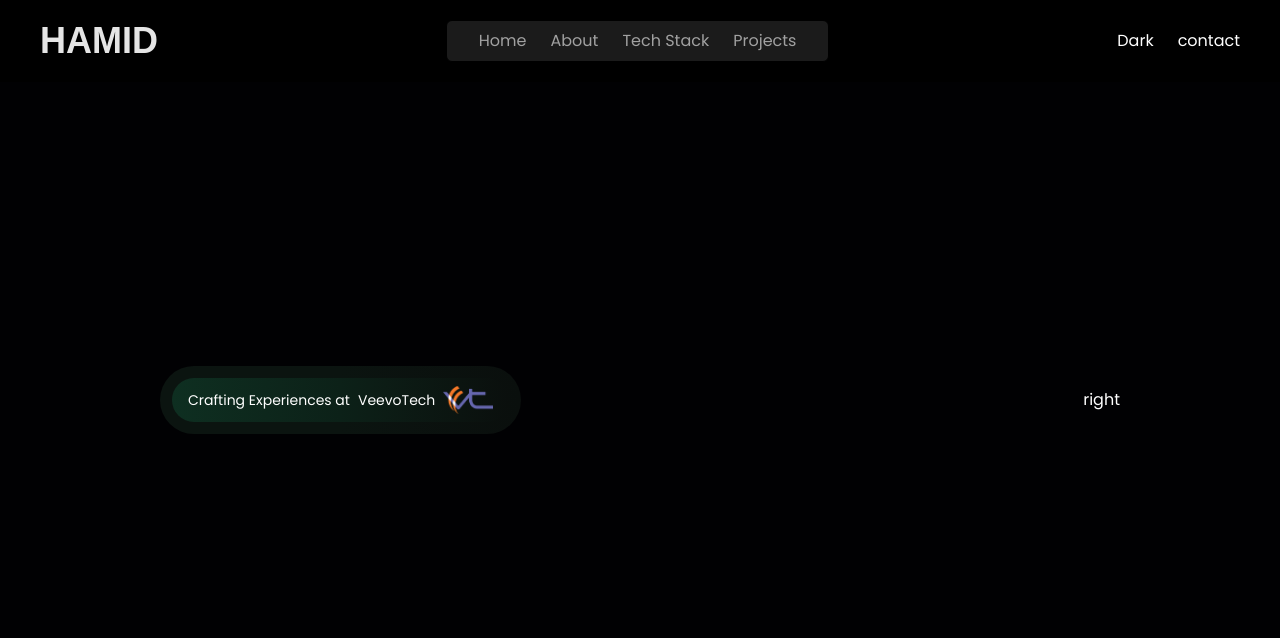
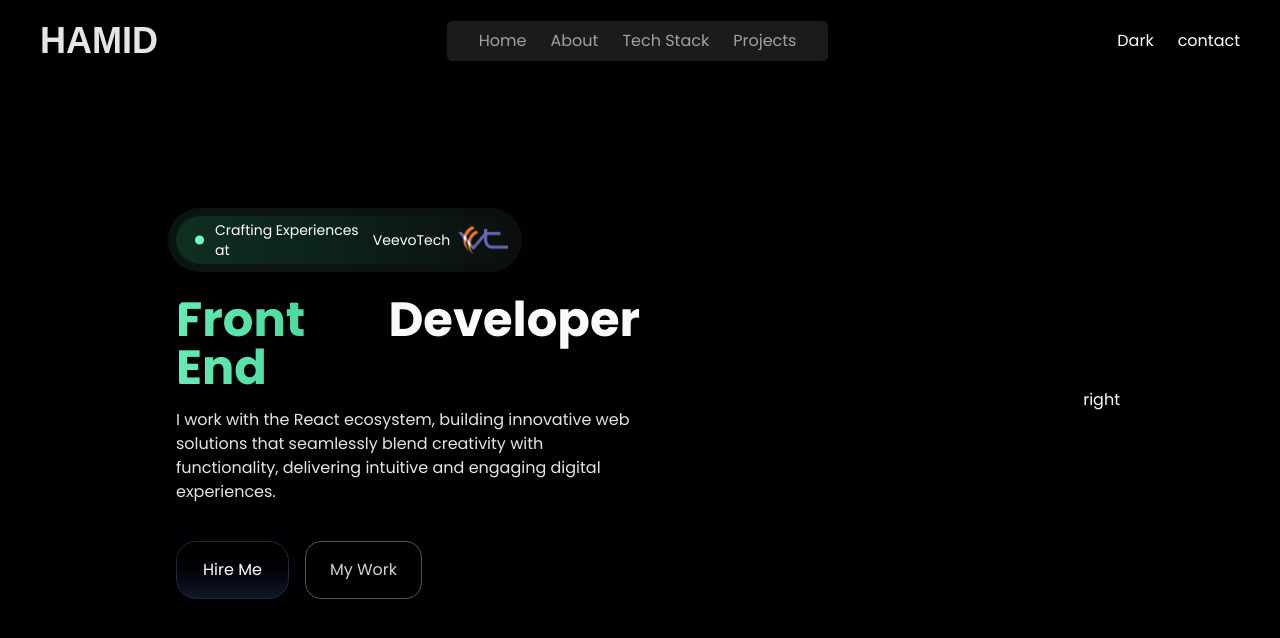
Before and after one commit to Hamid-Iqball/HamidIqbal-portfolio, a Next.js app: page / in a window 1280 px wide. Shown: the top 638 px of the page. Built offline with nearby package versions, Linux system fonts and the light colour scheme; a web font is replaced by a local one.

Commit message:
completed the Herosection text part

```diff
--- a/package.json
+++ b/package.json
@@ -9,9 +9,10 @@
     "lint": "next lint"
   },
   "dependencies": {
+    "@react-spring/web": "^9.7.5",
     "next": "15.2.3",
-    "react": "^19.0.0",
-    "react-dom": "^19.0.0",
+    "react": "^18.3.1",
+    "react-dom": "^18.3.1",
     "react-icons": "^5.5.0"
   },
   "devDependencies": {
--- a/src/app/globals.css
+++ b/src/app/globals.css
@@ -19,3 +19,45 @@
   .nav-sidebar {
     @apply absolute left-0 right-0 bg-black/80 backdrop-blur-md transition-all duration-300 ease-in-out overflow-hidden z-20 mx-auto sm:hidden block;
   }
+
+  @layer utilities {
+    @keyframes gradient {
+      0% { background-position: 0% 50%; }
+      50% { background-position: 100% 50%; }
+      100% { background-position: 0% 50%; }
+    }
+
+    .animate-gradient {
+      animation: gradient 8s linear infinite;
+    }
+  }
+
+  @layer utilities {
+    @keyframes star-movement-bottom {
+      0% { transform: translate(0%, 0%); opacity: 1; }
+      100% { transform: translate(-100%, 0%); opacity: 0; }
+    }
+
+    @keyframes star-movement-top {
+      0% { transform: translate(0%, 0%); opacity: 1; }
+      100% { transform: translate(100%, 0%); opacity: 0; }
+    }
+
+    .animate-star-movement-bottom {
+      animation: star-movement-bottom linear infinite alternate;
+    }
+
+    .animate-star-movement-top {
+      animation: star-movement-top linear infinite alternate;
+    }
+  }
+
+  @layer utilities{
+    @keyframes shine {
+      0% { background-position: 100% }
+      100% {background-position: -100%;}
+    }
+    .animate-shine{
+      animation:shine 5s linear infinite;
+    }
+  }
--- a/src/app/layout.tsx
+++ b/src/app/layout.tsx
@@ -13,10 +13,10 @@ export default function RootLayout({
   children: React.ReactNode;
 }) {
   return (
-    <html lang="en">
+    <html lang="en" className="scroll-smooth">
       <body className="min-h-screen flex flex-col">
         <Navbar/>
-        <main>
+        <main className="flex-grow">
         {children}
         </main>
 
--- /dev/null
+++ b/src/components/GradientText.tsx
@@ -0,0 +1,82 @@
+"use client"
+
+import React, { ReactNode } from 'react';
+
+interface GradientTextProps {
+    children: ReactNode;
+    className?: string;
+    colors?: string[];
+    animationSpeed?: number;
+    showBorder?: boolean;
+}
+
+//This component is being copied from the ReactBits library.
+export default function GradientText({
+    children,
+    className = "",
+    colors = ["#ffaa40", "#d1e3dc", "#ffaa40"],
+    animationSpeed = 8,
+    showBorder = false,
+}: GradientTextProps) {
+    const gradientStyle = {
+        backgroundImage: `linear-gradient(to right, ${colors.join(", ")})`,
+        animationDuration: `${animationSpeed}s`,
+    };
+
+    return (
+        <div
+            className={`relative mr-3 flex max-w-fit flex-row items-center justify-center rounded-[1.25rem] font-medium backdrop-blur transition-shadow duration-500 overflow-hidden cursor-pointer ${className}`}
+        >
+            {showBorder && (
+                <div
+                    className="absolute inset-0 bg-cover z-0 pointer-events-none animate-gradient"
+                    style={{
+                        ...gradientStyle,
+                        backgroundSize: "300% 100%",
+                    }}
+                >
+                    <div
+                        className="absolute inset-0 bg-black rounded-[1.25rem] z-[-1]"
+                        style={{
+                            width: "calc(100% - 2px)",
+                            height: "calc(100% - 2px)",
+                            left: "0%",
+                            top: "0%",
+                            transform: "translate(-50%, -50%)",
+                        }}
+                    ></div>
+                </div>
+            )}
+            <div
+                className="inline-block font-bold relative z-2 text-transparent bg-cover animate-gradient"
+                style={{
+                    ...gradientStyle,
+                    backgroundClip: "text",
+                    WebkitBackgroundClip: "text",
+                    backgroundSize: "300% 100%",
+                }}
+            >
+                {children}
+            </div>
+        </div>
+    );
+}
+
+// tailwind.config.js
+// module.exports = {
+//   theme: {
+//     extend: {
+//       keyframes: {
+//         gradient: {
+//           '0%': { backgroundPosition: '0% 50%' },
+//           '50%': { backgroundPosition: '100% 50%' },
+//           '100%': { backgroundPosition: '0% 50%' },
+//         },
+//       },
+//       animation: {
+//         gradient: 'gradient 8s linear infinite'
+//       },
+//     },
+//   },
+//   plugins: [],
+// };
--- a/src/components/Hero.tsx
+++ b/src/components/Hero.tsx
@@ -2,20 +2,51 @@
 
 import Image from "next/image"
 import Link from "next/link"
+import GradientText from "./GradientText"
+import StarBorder from "./StarBorders"
+import ShinyText from "./ShinnyButton"
 
 function Hero() {
   return (
     <section className="h-screen flex justify-between items-center text-white">
-    <div >
-      <div className=" bg-gradient-to-r from-[#0B1410] via-[#0B1410] to-[#0A0F0D] rounded-full p-3">
-
-      <div className="flex gap-2 items-center bg-gradient-to-r from-[#0E2F21] via-[#0C2118] to-[#0A0F0D] px-4 p-2 rounded-full text-sm">Crafting Experiences at  <Link href="https://veevotech.com/" className="flex items-center gap-2"> <span className=" underline-offset-4 ">
-
+      <div className="flex flex-col max-w-1/2 w-full ">
+  {/* Heading  1*/}
+    <div className="flex flex-col gap-4 p-2 w-[370px] mb-4" >
+      <div className=" bg-gradient-to-r from-[#0B1410] via-[#0B1410] to-[#0A0F0D] rounded-full p-2">
+      <div className="flex gap-2 items-center bg-gradient-to-r from-[#0E2F21] via-[#0C2118] to-[#0A0F0D] px-4 p-1 rounded-full text-sm"> <span className="text-[#70FFC3] font-bold text-3xl "> &bull;</span>  Crafting Experiences at  <Link href="https://veevotech.com/" className="flex items-center gap-2"> <span className=" underline-offset-4 ">
       VeevoTech
-        </span>
+      </span>
       <Image src="/vt_logo.png"alt="Vt logo" width={50} height={50}/></Link></div>
     </div>
       </div>
+
+      {/* Heading 2 */}
+      <div className="ml-4 mb-5 ">
+
+    <h1 className="text-5xl font-bold text-neutral-50 flex mb-4">
+
+       <GradientText
+        colors={["#78f4c0", "#34ce8e", "#d1e3dc"]}
+        animationSpeed={5}
+        showBorder={false}
+      >
+        Front End
+      </GradientText>
+
+
+        Developer</h1>
+     <p className="text-base text-neutral-200 ">I work with the React ecosystem, building innovative web solutions that seamlessly blend creativity with functionality, delivering intuitive and engaging digital experiences.</p>
+      </div>
+
+      {/* Buttons */}
+      <div className=" flex justify-start gap-4 items-center ml-4 mt-4 ">
+      <StarBorder color="#70FFC3">Hire Me</StarBorder>
+      <button className="p-4 px-6 rounded-2xl  hover:bg-[#1B1B1B] border border-[#555353] cursor-pointer transition-colors duration-700 ease-out">
+
+      <ShinyText text="My Work" speed={3}/>
+      </button>
+      </div>
+    </div>
     <div >right</div>
     </section>
   )
--- /dev/null
+++ b/src/components/ShinnyButton.tsx
@@ -0,0 +1,47 @@
+"use client"
+import React from 'react';
+
+interface ShinyTextProps {
+    text: string;
+    disabled?: boolean;
+    speed?: number;
+    className?: string;
+}
+
+const ShinyText: React.FC<ShinyTextProps> = ({ text, disabled = false, speed = 5, className = '' }) => {
+    const animationDuration = `${speed}s`;
+
+    return (
+        <div
+            className={`text-[#d2cfcf] bg-clip-text inline-block ${disabled ? '' : 'animate-shine'} ${className}`}
+            style={{
+                backgroundImage: 'linear-gradient(120deg, rgba(255, 255, 255, 0) 40%, rgba(255, 255, 255, 0.8) 50%, rgba(255, 255, 255, 0) 60%)',
+                backgroundSize: '200% 100%',
+                WebkitBackgroundClip: 'text',
+                animationDuration: animationDuration,
+            }}
+        >
+            {text}
+        </div>
+    );
+};
+
+export default ShinyText;
+
+// tailwind.config.js
+// module.exports = {
+//   theme: {
+//     extend: {
+//       keyframes: {
+//         shine: {
+//           '0%': { 'background-position': '100%' },
+//           '100%': { 'background-position': '-100%' },
+//         },
+//       },
+//       animation: {
+//         shine: 'shine 5s linear infinite',
+//       },
+//     },
+//   },
+//   plugins: [],
+// };
--- /dev/null
+++ b/src/components/StarBorders.tsx
@@ -0,0 +1,68 @@
+"use client"
+import React from "react";
+
+type StarBorderProps<T extends React.ElementType> =
+  React.ComponentPropsWithoutRef<T> & {
+    as?: T;
+    className?: string;
+    children?: React.ReactNode;
+    color?: string;
+    speed?: React.CSSProperties['animationDuration'];
+  }
+
+const StarBorder = <T extends React.ElementType = "button">({
+  as,
+  className = "",
+  color = "white",
+  speed = "6s",
+  children,
+  ...rest
+}: StarBorderProps<T>) => {
+  const Component = as || "button";
+
+  return (
+    <Component className={`relative inline-block py-[1px] overflow-hidden rounded-[20px] ${className}`} {...rest}>
+      <div
+        className="absolute w-[300%] h-[50%] opacity-70 bottom-[-11px] right-[-250%] rounded-full animate-star-movement-bottom z-0"
+        style={{
+          background: `radial-gradient(circle, ${color}, transparent 10%)`,
+          animationDuration: speed,
+        }}
+      ></div>
+      <div
+        className="absolute w-[300%] h-[50%] opacity-70 top-[-10px] left-[-250%] rounded-full animate-star-movement-top z-0"
+        style={{
+          background: `radial-gradient(circle, ${color}, transparent 10%)`,
+          animationDuration: speed,
+        }}
+      ></div>
+      <div className="relative z-1 bg-gradient-to-b from-black to-gray-900 border border-gray-800 text-white text-center text-[16px] py-[16px] px-[26px] rounded-[20px]">
+        {children}
+      </div>
+    </Component>
+  );
+};
+
+export default StarBorder;
+
+// tailwind.config.js
+// module.exports = {
+//   theme: {
+//     extend: {
+//       animation: {
+//         'star-movement-bottom': 'star-movement-bottom linear infinite alternate',
+//         'star-movement-top': 'star-movement-top linear infinite alternate',
+//       },
+//       keyframes: {
+//         'star-movement-bottom': {
+//           '0%': { transform: 'translate(0%, 0%)', opacity: '1' },
+//           '100%': { transform: 'translate(-100%, 0%)', opacity: '0' },
+//         },
+//         'star-movement-top': {
+//           '0%': { transform: 'translate(0%, 0%)', opacity: '1' },
+//           '100%': { transform: 'translate(100%, 0%)', opacity: '0' },
+//         },
+//       },
+//     },
+//   }
+// }
```
Also changed, not shown: 1 other file (tests, documents, lock files or other folders).
